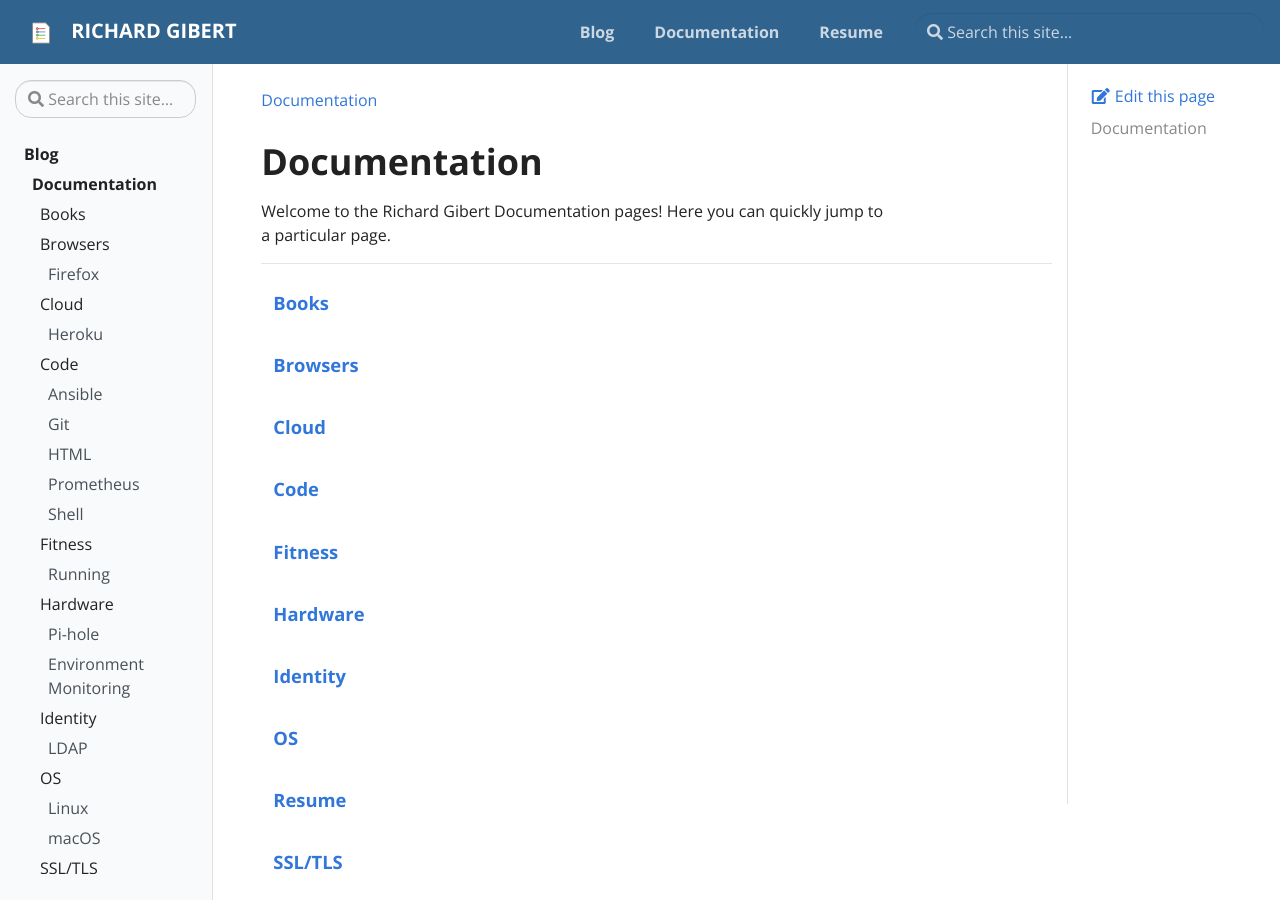
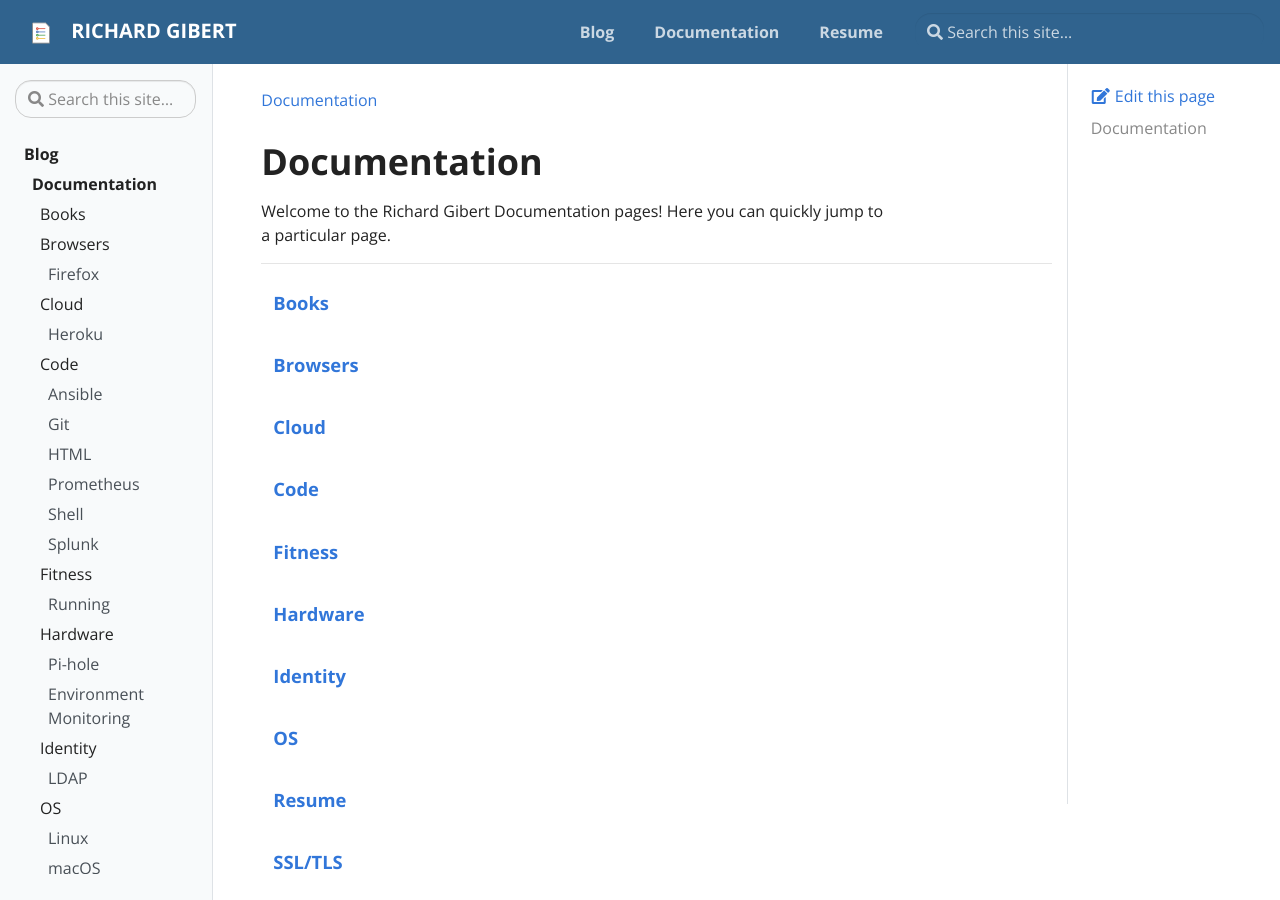
Before and after one commit to rgibert/rgibert.github.io, a Jekyll site: the page built from pages/docs.md, in a window 1280 px wide and 900 px high. Built offline with Jekyll 4.4.1, drawn with Linux system fonts in a browser that asks for light colours.

Commit message:
update toc and running km

```diff
--- a/_data/toc.yml
+++ b/_data/toc.yml
@@ -28,6 +28,8 @@
           url: docs/code#prometheus
         - title: Shell
           url: docs/code#shell
+        - title: Splunk
+          url: docs/code#splunk
     - title: Fitness
       url: docs/fitness
       children:
```
Also changed, not shown: assets/img/running-kms.png.
